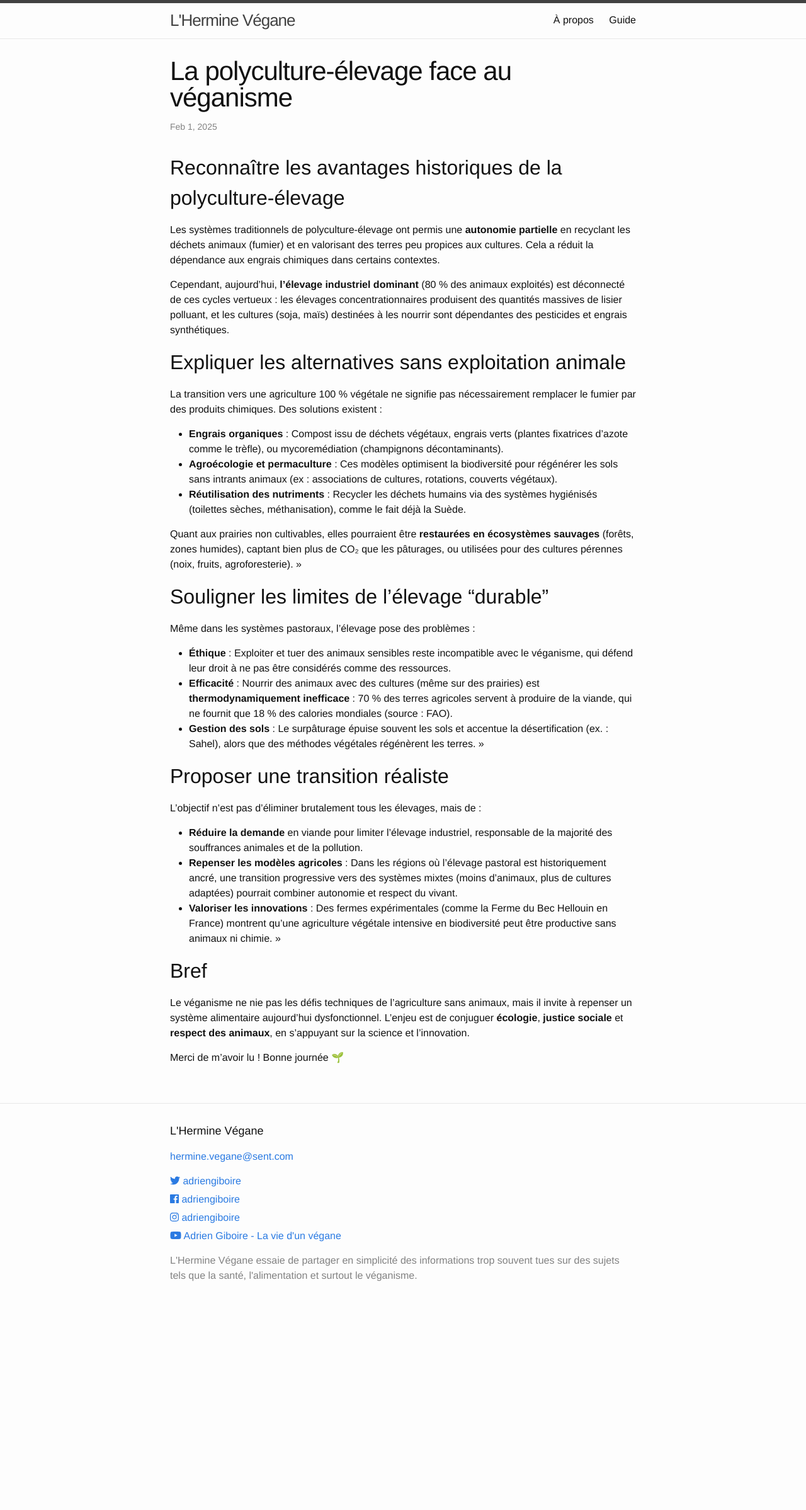
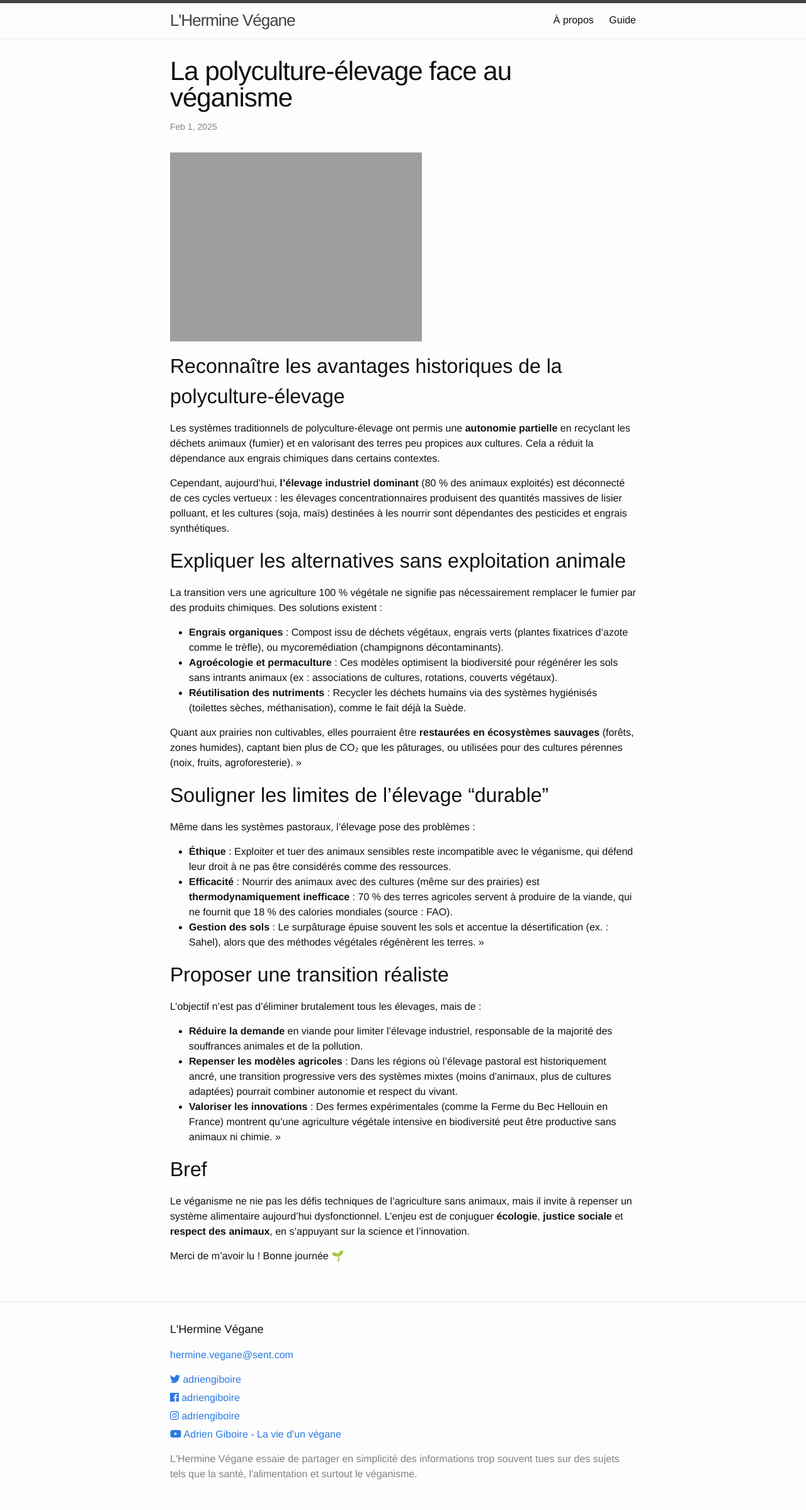
Before and after one commit to AdrienGiboire/herminevegane.fr, a Jekyll site: the page built from _posts/2025-02-01-polyculture-elevage-face-au-veganisme.md, in a window 1280 px wide. Shown: the whole page at 63% size. Built offline with Jekyll 4.4.1, drawn with Linux system fonts in a browser that asks for light colours; nearby versions of some CDN libraries; before the commit the page ends 2082 px from its top, so only the background shows below that.

Commit message:
Update 2025-02-01-polyculture-elevage-face-au-veganisme.md

```diff
--- a/_posts/2025-02-01-polyculture-elevage-face-au-veganisme.md
+++ b/_posts/2025-02-01-polyculture-elevage-face-au-veganisme.md
@@ -4,6 +4,8 @@ title: La polyculture-élevage face au véganisme
 date: 2025-02-01 13:53 +0100
 categories: Véganisme
 ---
+
+![Photo d'un paysage montrant des vaches et des champs de diverses cultures]({{ "/assets/images/articles/polyculture-elevage.jpg" | absolute_url }})
 
 ## Reconnaître les avantages historiques de la polyculture-élevage
 
```
